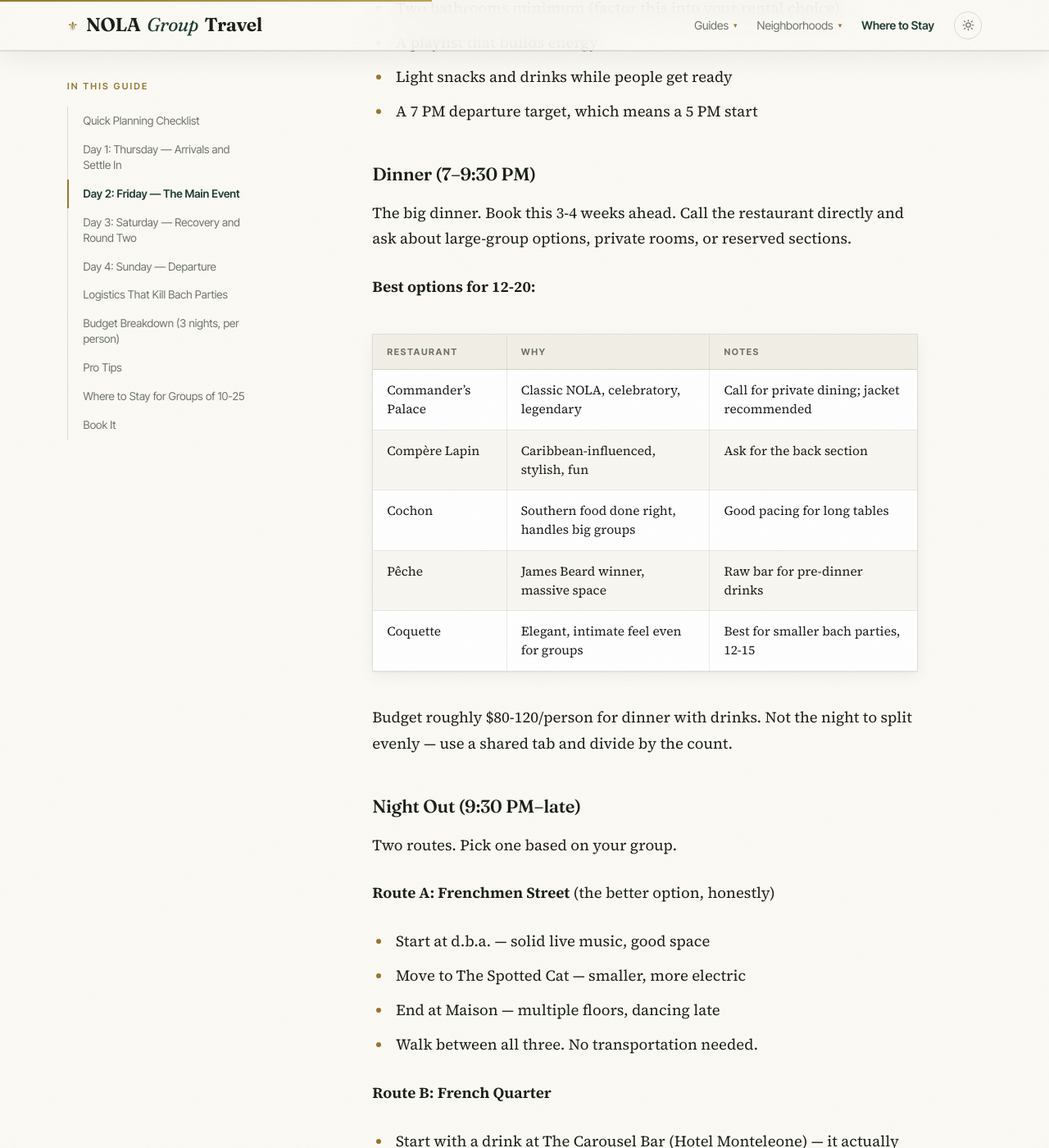
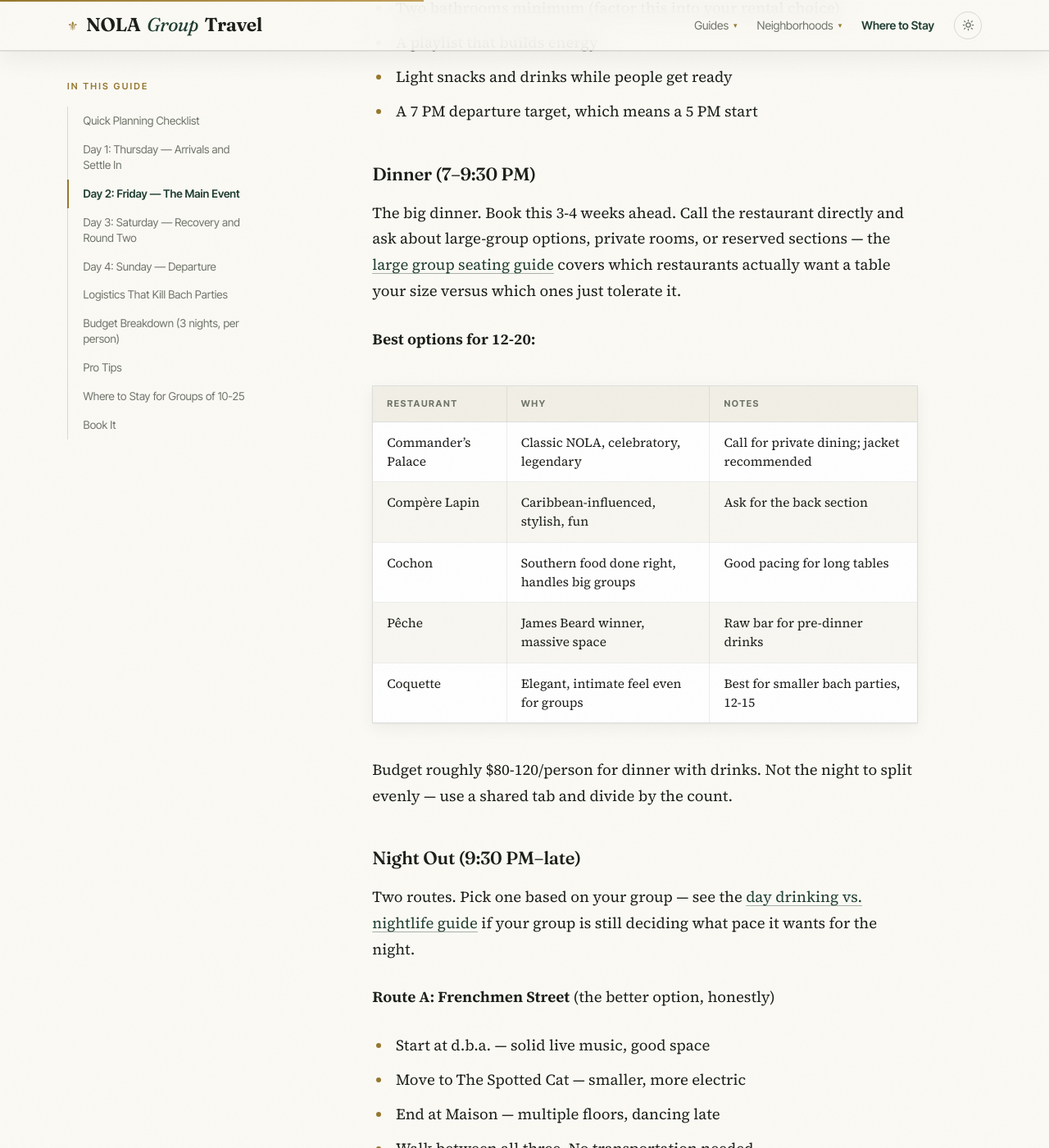
Before and after one commit to sjworth-dev/nola-group-travel, a Jekyll site: the page built from _guides/bachelorette-weekend.md, in a window 1280 px wide and 1400 px high, scrolled down 3831 px. Shown: the whole window at 82% size. Built offline with Jekyll 4.4.1, drawn with Linux system fonts in a browser that asks for light colours; some of the changed text lies outside the part shown.

Commit message:
seo: interlink bachelorette weekend guide to related guides
Added 5 inline links (bachelorette-party overview, trip-roles-
assignment, large-group-seating-strategy, day-drinking-vs-
nightlife, budget-guide) — the guide previously had none.

```diff
--- a/_guides/bachelorette-weekend.md
+++ b/_guides/bachelorette-weekend.md
@@ -7,7 +7,7 @@ card_description: "Hour-by-hour, day-by-day bachelorette planning for groups of
 date: 2026-05-24
 ---
 
-The overview bachelorette guide covers the basics. This one is the actual playbook—what happens at what time, how to move a group of 15 people from A to B without losing anyone, and where the real moments happen.
+The [overview bachelorette guide](/guides/bachelorette-party/) covers the basics. This one is the actual playbook—what happens at what time, how to move a group of 15 people from A to B without losing anyone, and where the real moments happen.
 
 New Orleans bachelorette weekends have a formula that works. Deviating from it too much creates chaos. Following it creates a trip everyone talks about for years.
 
@@ -17,7 +17,7 @@ Three days. Two big nights. One slow morning. That's the shape.
 
 - Lock accommodations 6-8 weeks out (large group spots go fast)
 - Book the big dinner for Night 2 at the same time
-- Assign a "logistics lead" — one person who isn't the bride
+- Assign a ["logistics lead"](/guides/nola-group-trip-roles-assignment-guide/) — one person who isn't the bride
 - Build the activity list, then cut it in half
 - Create a group Venmo or split-pay setup before you arrive
 - Send arrival-day logistics (address, parking, check-in time) 48 hours before
@@ -88,7 +88,7 @@ This takes longer than you think. With a group of 15, you need:
 
 ### Dinner (7–9:30 PM)
 
-The big dinner. Book this 3-4 weeks ahead. Call the restaurant directly and ask about large-group options, private rooms, or reserved sections.
+The big dinner. Book this 3-4 weeks ahead. Call the restaurant directly and ask about large-group options, private rooms, or reserved sections — the [large group seating guide](/guides/nola-group-large-group-seating-strategy-guide/) covers which restaurants actually want a table your size versus which ones just tolerate it.
 
 **Best options for 12-20:**
 
@@ -104,7 +104,7 @@ Budget roughly $80-120/person for dinner with drinks. Not the night to split eve
 
 ### Night Out (9:30 PM–late)
 
-Two routes. Pick one based on your group.
+Two routes. Pick one based on your group — see the [day drinking vs. nightlife guide](/guides/nola-group-day-drinking-vs-nightlife-guide/) if your group is still deciding what pace it wants for the night.
 
 **Route A: Frenchmen Street** (the better option, honestly)
 - Start at d.b.a. — solid live music, good space
@@ -187,6 +187,8 @@ Every bach trip that tries to do 6 activities in 3 days fails. Pick 2. Do them w
 
 ## Budget Breakdown (3 nights, per person)
 
+For the fuller math behind these numbers, see the [budget guide](/guides/budget-guide/).
+
 | Category | Budget | Mid-range | Splurge |
 |----------|--------|-----------|---------|
 | Accommodations | $75-100 | $125-175 | $200-275 |
```
